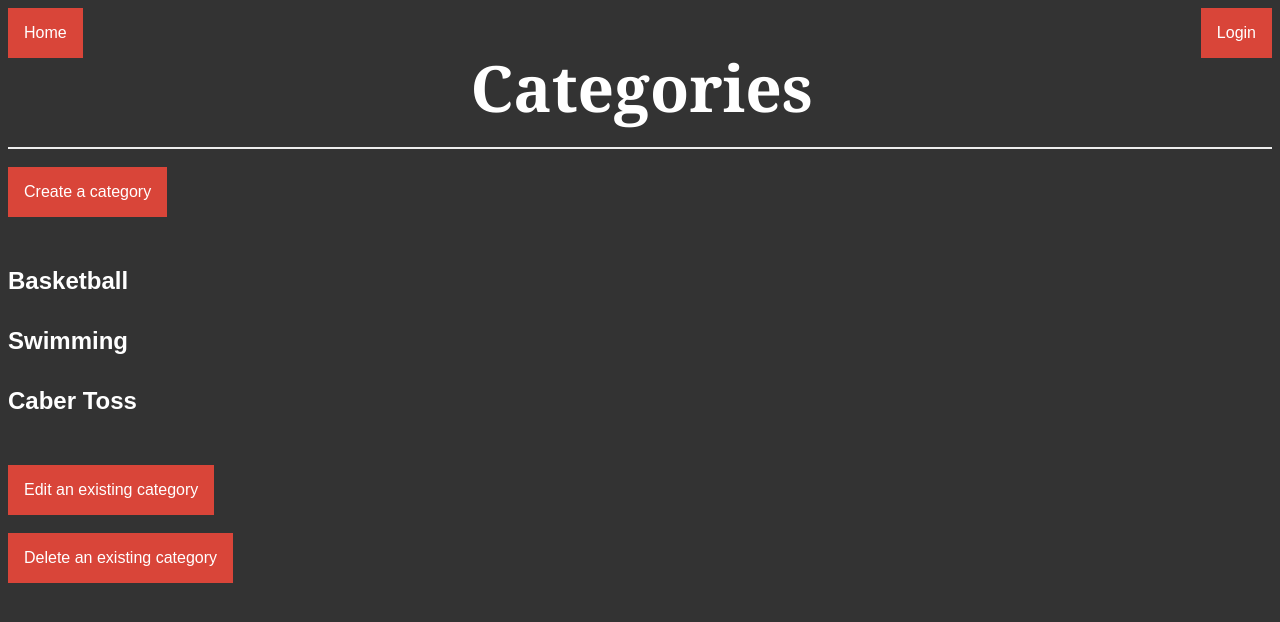
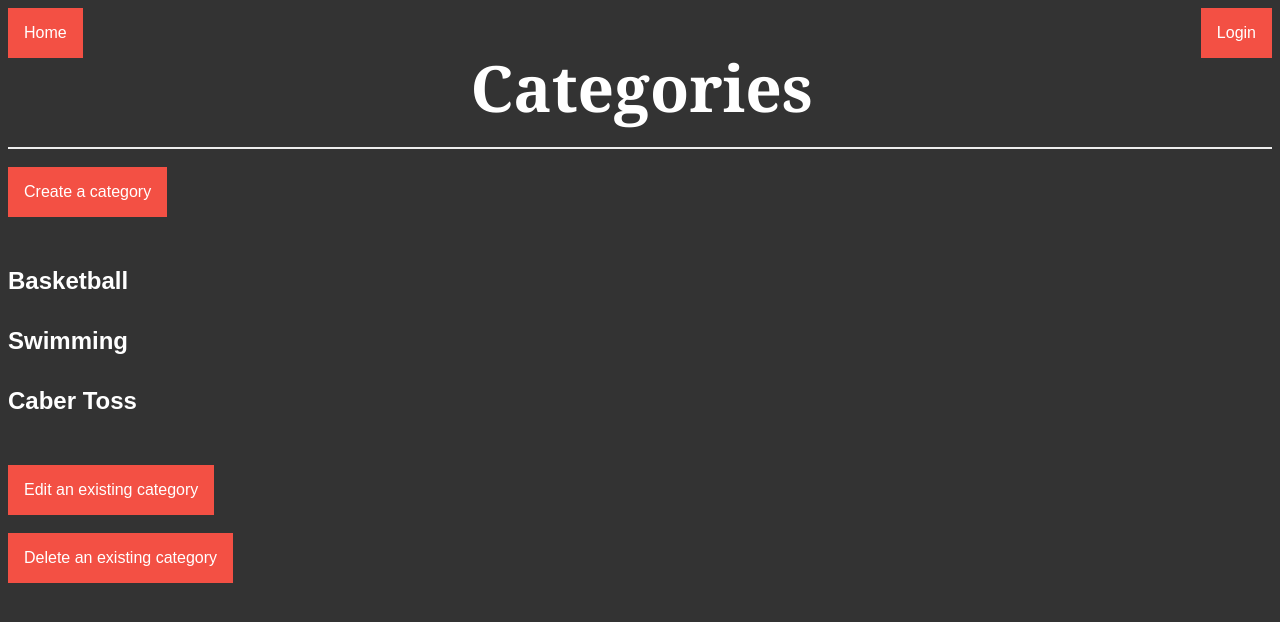
Before and after one commit to kotamichael/catalog, a Flask app: page / in a window 1280 px wide. Shown: the top 622 px of the page. Run offline with Flask 2, Linux system fonts and the light colour scheme; data comes from the database, SQL or seed files in the repository.

Commit message:
Further button styling

```diff
--- a/static/styles.css
+++ b/static/styles.css
@@ -44,7 +44,7 @@ button {
     padding: 1rem 1rem;
     margin: 0;
     text-decoration: none;
-    background: #ee473ae3;
+    background: #fd5245f2;
     color: #ffffff;
     font-family: sans-serif;
     font-size: 1rem;
@@ -58,7 +58,7 @@ button {
 
 button:hover,
 button:focus {
-    background: #0053ba;
+    background: #f96156f2;
 }
 
 button:focus {
```
